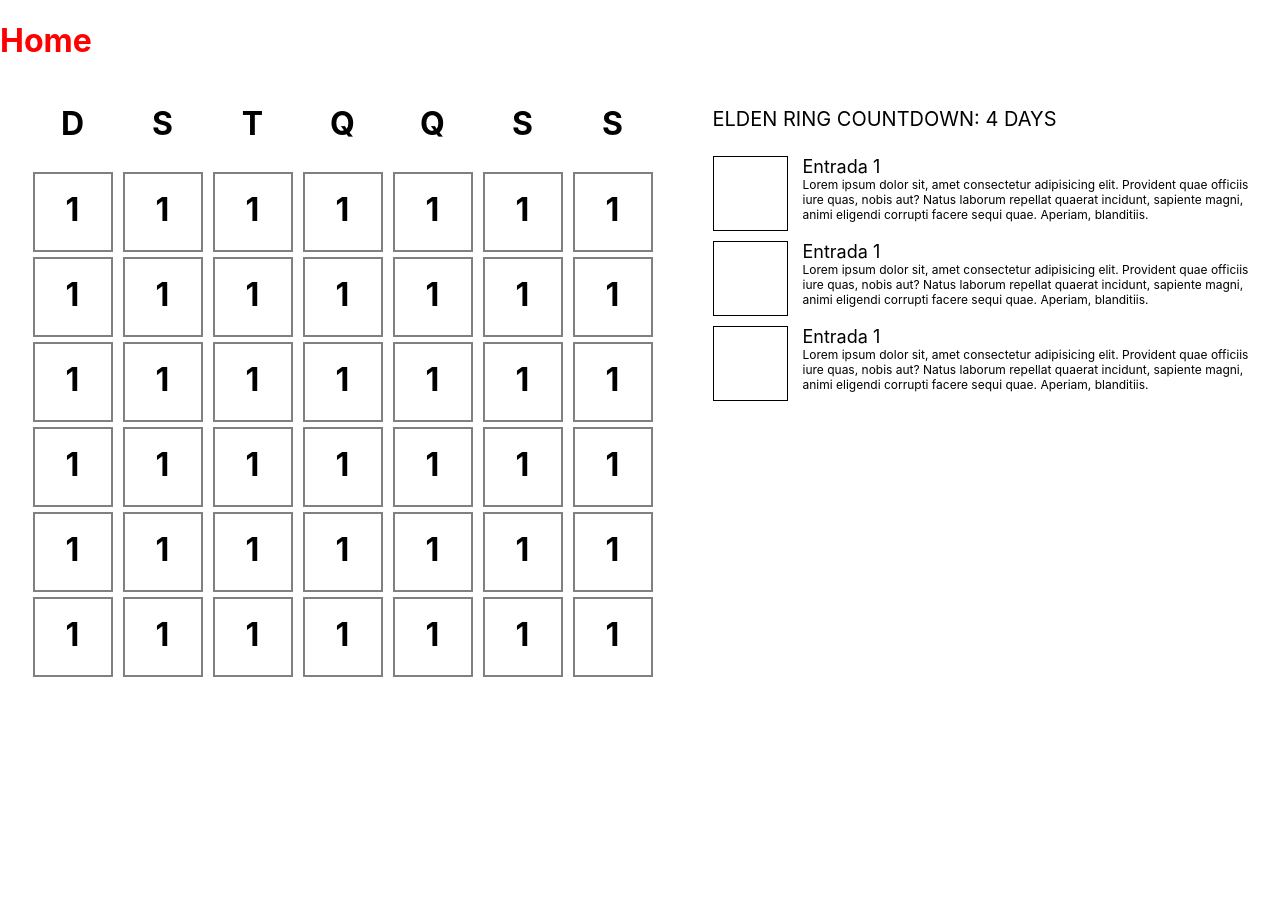
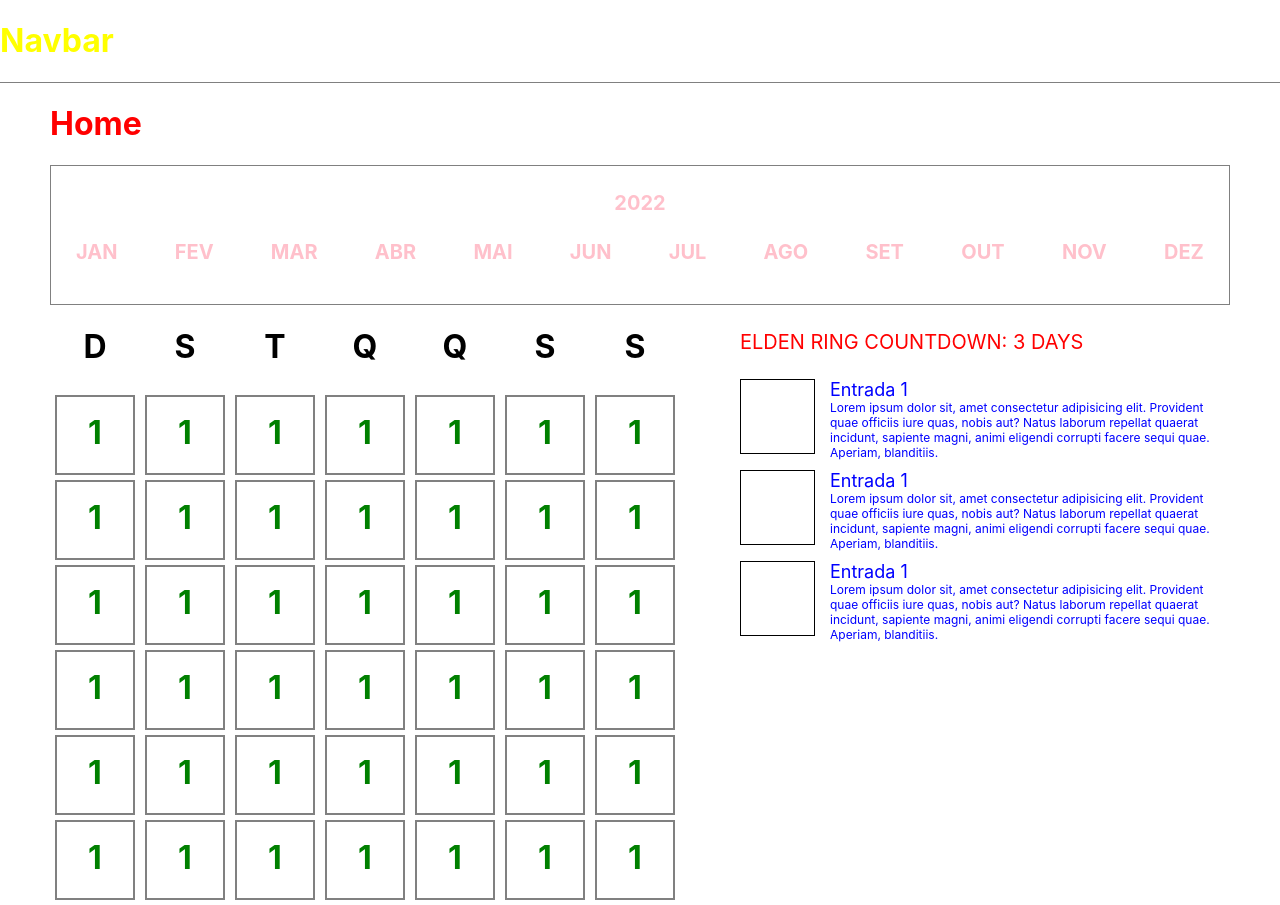
Before and after one commit to ViniciusOsorio/xjournal-next, a Next.js app: page /home in a window 1280 px wide. Before the commit the page ends 800 px from the top, so only its background shows below. Built offline with nearby package versions, Linux system fonts and the light colour scheme.

Commit message:
22-02-22

```diff
--- a/components/Entry/EntryStyled.js
+++ b/components/Entry/EntryStyled.js
@@ -5,6 +5,7 @@ export const OuterWrapper = styled.div`
     flex-direction: row;
     justify-content: center;
     margin: 5px 0px;
+    color: blue;
 `
 
 export const ImageDiv = styled.div`
@@ -18,7 +19,7 @@ export const TextDiv = styled.div`
     display: flex;
     flex-direction: column;
     /* line-height: 0px; */
-    width: 450px;
+    width: 400px;
 `
 
 export const EntryTitle = styled.div`
--- a/components/Month/MonthStyled.js
+++ b/components/Month/MonthStyled.js
@@ -3,6 +3,7 @@ import styled from "styled-components";
 export const OuterWrapper = styled.div`
     display: flex;
     flex-direction: column;
+    color: green;
 `
 
 export const WeekDiv = styled.div`
--- /dev/null
+++ b/components/NavBar/NavBar.tsx
@@ -0,0 +1,14 @@
+import React from "react";
+import { OuterWrapper } from "./NavBarStyled";
+
+const NavBar = () => {
+
+    return(
+        <OuterWrapper>
+            <h1>Navbar</h1>
+        </OuterWrapper>
+    )
+
+}
+
+export default NavBar;
--- /dev/null
+++ b/components/NavBar/NavBarStyled.js
@@ -0,0 +1,8 @@
+import styled from "styled-components";
+
+export const OuterWrapper = styled.div`
+    display: flex;
+    flex-direction: row;
+    color: yellow;
+    border-bottom: 1px gray solid;
+`
--- a/components/Year/Year.tsx
+++ b/components/Year/Year.tsx
@@ -1,12 +1,31 @@
 import react, {useEffect, useState} from "react";
-import { OuterWrapper } from "./YearStyled";
+import { OuterWrapper,
+         YearDiv,
+         MonthDiv,
+         IndivMonth } from "./YearStyled";
 
 const Year = () => {
 
 
     return (
         <OuterWrapper>
-
+            <YearDiv>
+                2022
+            </YearDiv>
+            <MonthDiv>
+                <IndivMonth>JAN</IndivMonth>
+                <IndivMonth>FEV</IndivMonth>
+                <IndivMonth>MAR</IndivMonth>
+                <IndivMonth>ABR</IndivMonth>
+                <IndivMonth>MAI</IndivMonth>
+                <IndivMonth>JUN</IndivMonth>
+                <IndivMonth>JUL</IndivMonth>
+                <IndivMonth>AGO</IndivMonth>
+                <IndivMonth>SET</IndivMonth>
+                <IndivMonth>OUT</IndivMonth>
+                <IndivMonth>NOV</IndivMonth>
+                <IndivMonth>DEZ</IndivMonth>
+            </MonthDiv>
         </OuterWrapper>
     )
 }
--- a/components/Year/YearStyled.js
+++ b/components/Year/YearStyled.js
@@ -1,5 +1,29 @@
 import styled from "styled-components";
 
 export const OuterWrapper = styled.div`
-    display: wrap;
+    display: flex;
+    flex-direction: column;
+    justify-content: center;
+    text-align: center;
+    border: 1px gray solid;
+    color: pink;
+    padding: 15px 0px;
 `
+
+export const YearDiv = styled.div`
+    font-weight: bold;
+    font-size: 20px;
+    margin-top: 10px;
+`
+
+export const MonthDiv = styled.div`
+    display: flex;
+    flex-direction: row;
+    justify-content: space-between;
+    padding: 25px;
+`
+
+export const IndivMonth = styled.div`
+    font-weight: bold;
+    font-size: 20px;
+`
--- a/pages/home.tsx
+++ b/pages/home.tsx
@@ -4,6 +4,8 @@ import { OuterWrapper,
          RightWrapper,
          CurrentDay } from "../styles/homeStyled";
 
+import NavBar from "../components/NavBar/NavBar";
+import Year from "../components/Year/Year";
 import Month from "../components/Month/Month";
 import Entry from "../components/Entry/Entry";
 
@@ -20,16 +22,21 @@ const Home = () => {
     }
 
     return(
+        <>
+            <NavBar />
             <OuterWrapper>
+
                 <h1>Home</h1>
+                <Year/>
                 <LowerWrapper>
                     <Month />
                     <RightWrapper>
-                    <CurrentDay>ELDEN RING COUNTDOWN: 4 DAYS</CurrentDay>
+                        <CurrentDay>ELDEN RING COUNTDOWN: 3 DAYS</CurrentDay>
                         {organizeEntries()}
                     </RightWrapper>
                 </LowerWrapper>
             </OuterWrapper>
+        </>
     )
 }
 
--- a/styles/homeStyled.js
+++ b/styles/homeStyled.js
@@ -4,19 +4,19 @@ export const OuterWrapper = styled.div`
     display: flex;
     flex-direction: column;
     color: red;
-    /* margin-left: 50px; */
+    margin: 0px 50px;
 `
 
 export const LowerWrapper = styled.div`
     display: flex;
     flex-direction: row;
-    color: black;
-    justify-content: space-around;
+    justify-content: space-between;
 `
 
 export const RightWrapper = styled.div`
     display: flex;
     flex-direction: column;
+    margin-left: 20px;
 `
 
 export const CurrentDay = styled.div`
```
Also changed, not shown: XJournal.jpeg (added). Lines whose indentation alone changed are shown as unchanged.
